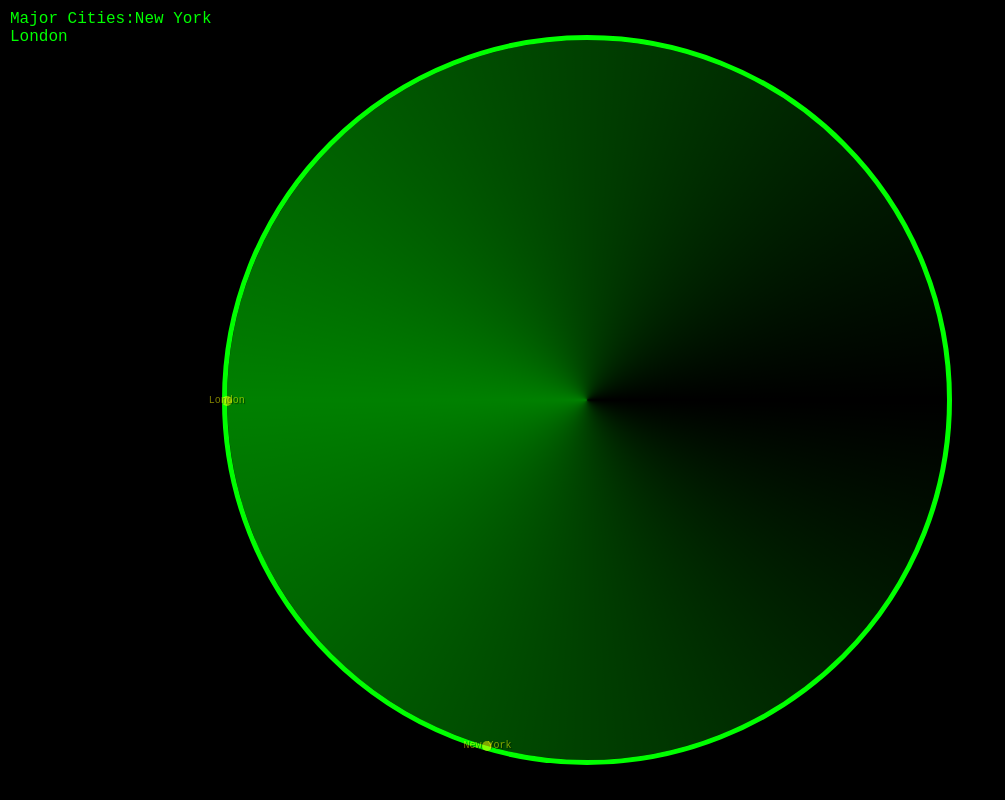
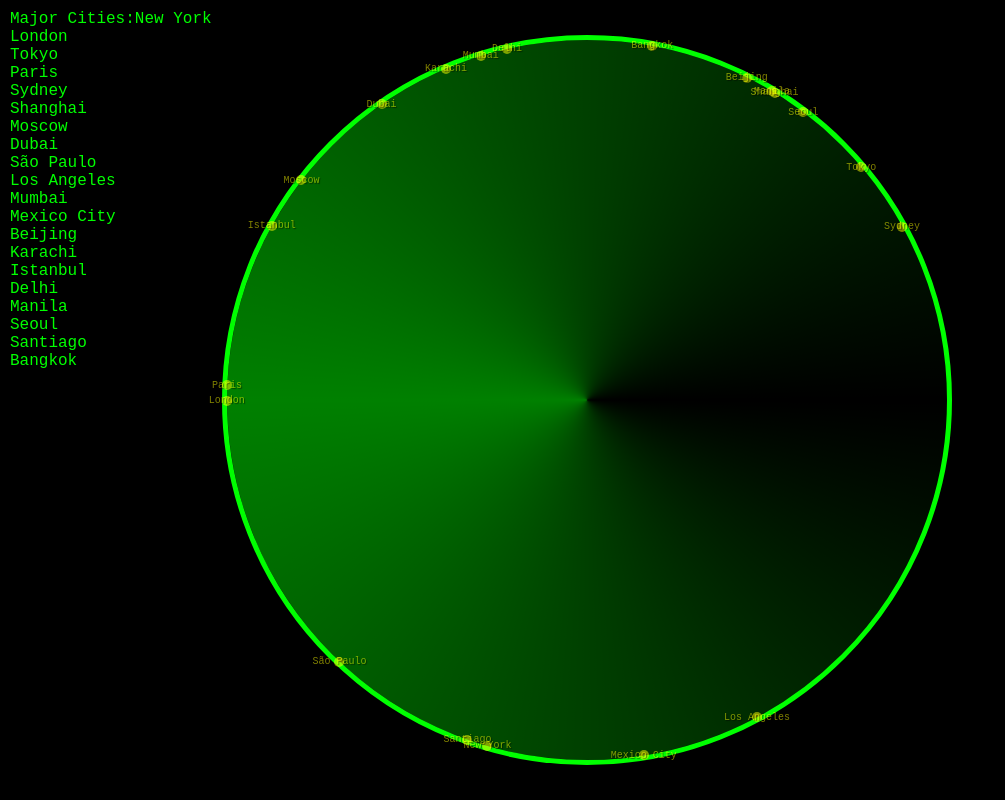
Before and after one commit to consciousvisionaries/Radar-Scope, a plain HTML site: page fullscreen.html in a window 1280 px wide. Shown: the whole page, without its empty margins (0-1005 px from the left). Drawn offline with Linux system fonts and the light colour scheme.

Commit message:
Update fullscreen.html

```diff
--- a/fullscreen.html
+++ b/fullscreen.html
@@ -88,8 +88,27 @@
 const cities = [
   { name: "New York", latitude: 40.7128, longitude: -74.0060 },
   { name: "London", latitude: 51.5074, longitude: -0.1278 },
-  // Add additional cities here...
+  { name: "Tokyo", latitude: 35.6895, longitude: 139.6917 },
+  { name: "Paris", latitude: 48.8566, longitude: 2.3522 },
+  { name: "Sydney", latitude: -33.8688, longitude: 151.2093 },
+  { name: "Shanghai", latitude: 31.2304, longitude: 121.4737 },
+  { name: "Moscow", latitude: 55.7558, longitude: 37.6173 },
+  { name: "Dubai", latitude: 25.2048, longitude: 55.2708 },
+  { name: "São Paulo", latitude: -23.5505, longitude: -46.6333 },
+  { name: "Los Angeles", latitude: 34.0522, longitude: -118.2437 },
+  { name: "Mumbai", latitude: 19.0760, longitude: 72.8777 },
+  { name: "Mexico City", latitude: 19.4326, longitude: -99.1332 },
+  { name: "Beijing", latitude: 39.9042, longitude: 116.4074 },
+  { name: "Karachi", latitude: 24.8607, longitude: 67.0011 },
+  { name: "Istanbul", latitude: 41.0082, longitude: 28.9784 },
+  { name: "Delhi", latitude: 28.6139, longitude: 77.2090 },
+  { name: "Manila", latitude: 14.5995, longitude: 120.9842 },
+  { name: "Seoul", latitude: 37.5665, longitude: 126.9780 },
+  { name: "Santiago", latitude: -33.4489, longitude: -70.6693 },
+  { name: "Bangkok", latitude: 13.7563, longitude: 100.5018 },
+  // ... Add more cities to reach 50 entries
 ];
+
 
 function plotCities() {
   const radar = document.getElementById('radar');
```
